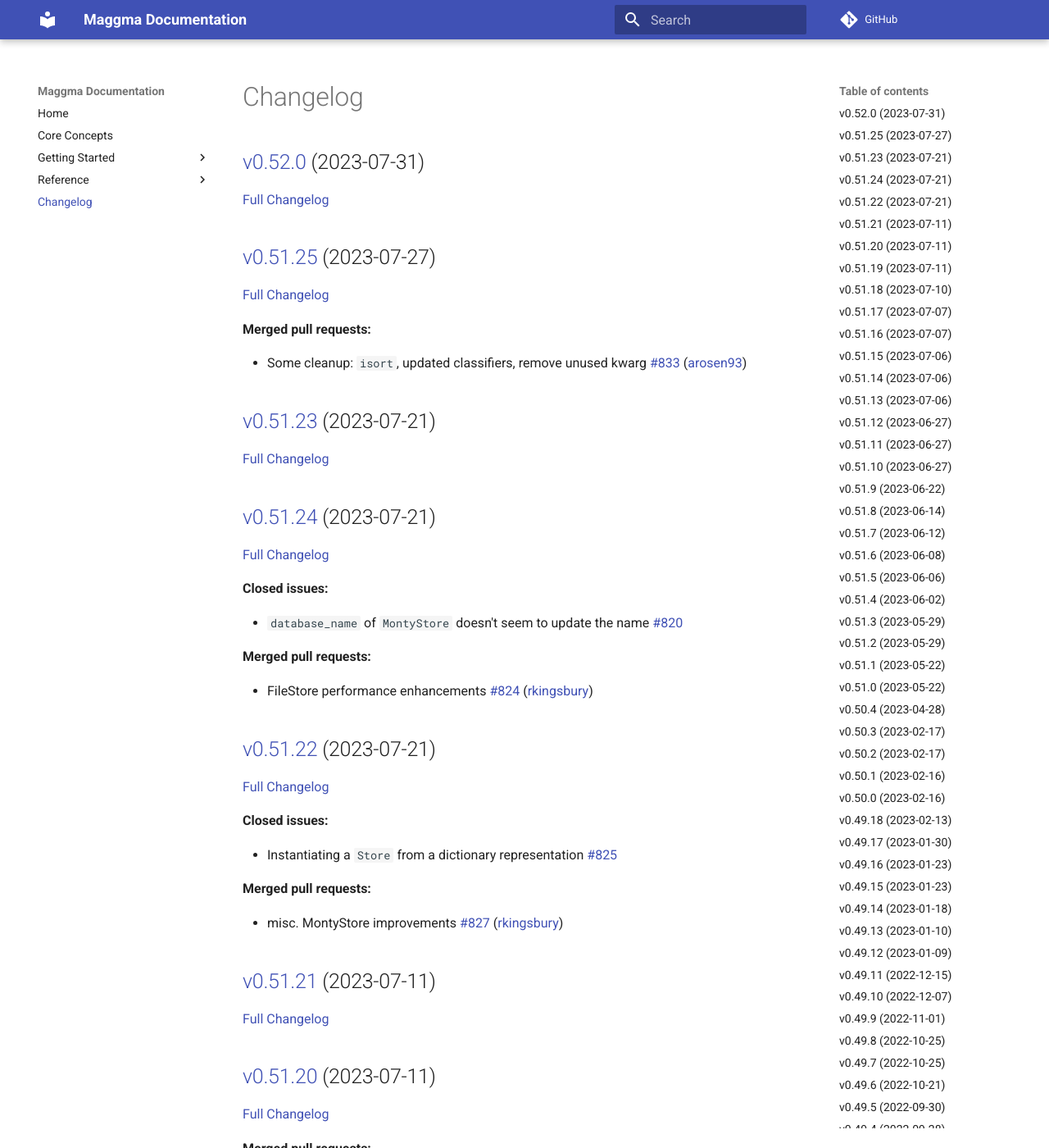
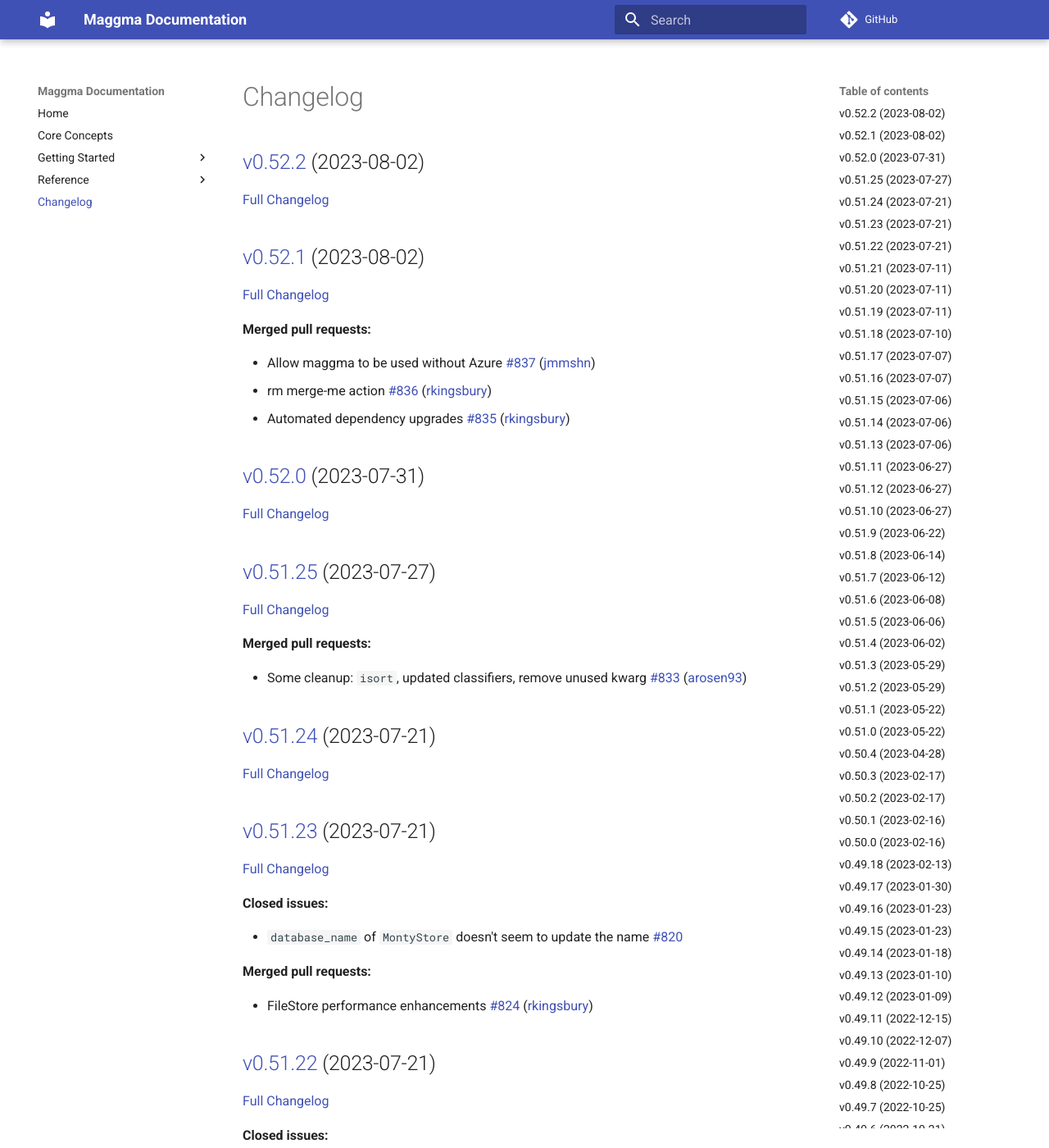
Before and after one commit to materialsproject/maggma, an MkDocs documentation site: the page built from docs/CHANGELOG.md, in a window 1280 px wide and 1400 px high. Shown: the whole window at 82% size. Built offline with MkDocs 1.6.1 and Material for MkDocs 9.7.7, drawn with Linux system fonts in a browser that asks for light colours; comment, search, counter and statistics services are not loaded; some of the changed text lies outside the part shown.

Commit message:
Updated CHANGELOG.md

```diff
--- a/docs/CHANGELOG.md
+++ b/docs/CHANGELOG.md
@@ -1,4 +1,18 @@
 # Changelog
+
+## [v0.52.2](https://github.com/materialsproject/maggma/tree/v0.52.2) (2023-08-02)
+
+[Full Changelog](https://github.com/materialsproject/maggma/compare/v0.52.1...v0.52.2)
+
+## [v0.52.1](https://github.com/materialsproject/maggma/tree/v0.52.1) (2023-08-02)
+
+[Full Changelog](https://github.com/materialsproject/maggma/compare/v0.52.0...v0.52.1)
+
+**Merged pull requests:**
+
+- Allow maggma to be used without Azure [\#837](https://github.com/materialsproject/maggma/pull/837) ([jmmshn](https://github.com/jmmshn))
+- rm merge-me action [\#836](https://github.com/materialsproject/maggma/pull/836) ([rkingsbury](https://github.com/rkingsbury))
+- Automated dependency upgrades [\#835](https://github.com/materialsproject/maggma/pull/835) ([rkingsbury](https://github.com/rkingsbury))
 
 ## [v0.52.0](https://github.com/materialsproject/maggma/tree/v0.52.0) (2023-07-31)
 
@@ -6,19 +20,19 @@
 
 ## [v0.51.25](https://github.com/materialsproject/maggma/tree/v0.51.25) (2023-07-27)
 
-[Full Changelog](https://github.com/materialsproject/maggma/compare/v0.51.23...v0.51.25)
+[Full Changelog](https://github.com/materialsproject/maggma/compare/v0.51.24...v0.51.25)
 
 **Merged pull requests:**
 
 - Some cleanup: `isort`, updated classifiers, remove unused kwarg [\#833](https://github.com/materialsproject/maggma/pull/833) ([arosen93](https://github.com/arosen93))
 
+## [v0.51.24](https://github.com/materialsproject/maggma/tree/v0.51.24) (2023-07-21)
+
+[Full Changelog](https://github.com/materialsproject/maggma/compare/v0.51.23...v0.51.24)
+
 ## [v0.51.23](https://github.com/materialsproject/maggma/tree/v0.51.23) (2023-07-21)
 
-[Full Changelog](https://github.com/materialsproject/maggma/compare/v0.51.24...v0.51.23)
-
-## [v0.51.24](https://github.com/materialsproject/maggma/tree/v0.51.24) (2023-07-21)
-
-[Full Changelog](https://github.com/materialsproject/maggma/compare/v0.51.22...v0.51.24)
+[Full Changelog](https://github.com/materialsproject/maggma/compare/v0.51.22...v0.51.23)
 
 **Closed issues:**
 
@@ -102,19 +116,19 @@
 
 ## [v0.51.13](https://github.com/materialsproject/maggma/tree/v0.51.13) (2023-07-06)
 
-[Full Changelog](https://github.com/materialsproject/maggma/compare/v0.51.12...v0.51.13)
+[Full Changelog](https://github.com/materialsproject/maggma/compare/v0.51.11...v0.51.13)
 
 **Merged pull requests:**
 
 - Add explicit store close to resources [\#814](https://github.com/materialsproject/maggma/pull/814) ([munrojm](https://github.com/munrojm))
 
+## [v0.51.11](https://github.com/materialsproject/maggma/tree/v0.51.11) (2023-06-27)
+
+[Full Changelog](https://github.com/materialsproject/maggma/compare/v0.51.12...v0.51.11)
+
 ## [v0.51.12](https://github.com/materialsproject/maggma/tree/v0.51.12) (2023-06-27)
 
-[Full Changelog](https://github.com/materialsproject/maggma/compare/v0.51.11...v0.51.12)
-
-## [v0.51.11](https://github.com/materialsproject/maggma/tree/v0.51.11) (2023-06-27)
-
-[Full Changelog](https://github.com/materialsproject/maggma/compare/v0.51.10...v0.51.11)
+[Full Changelog](https://github.com/materialsproject/maggma/compare/v0.51.10...v0.51.12)
 
 ## [v0.51.10](https://github.com/materialsproject/maggma/tree/v0.51.10) (2023-06-27)
 
@@ -550,11 +564,15 @@
 
 ## [v0.44.1](https://github.com/materialsproject/maggma/tree/v0.44.1) (2022-03-08)
 
-[Full Changelog](https://github.com/materialsproject/maggma/compare/v0.44.0...v0.44.1)
+[Full Changelog](https://github.com/materialsproject/maggma/compare/v0.42.0...v0.44.1)
 
 **Merged pull requests:**
 
 - added localhost test for MongoURIStore [\#595](https://github.com/materialsproject/maggma/pull/595) ([jmmshn](https://github.com/jmmshn))
+
+## [v0.42.0](https://github.com/materialsproject/maggma/tree/v0.42.0) (2022-03-07)
+
+[Full Changelog](https://github.com/materialsproject/maggma/compare/v0.44.0...v0.42.0)
 
 ## [v0.44.0](https://github.com/materialsproject/maggma/tree/v0.44.0) (2022-03-07)
 
@@ -562,11 +580,7 @@
 
 ## [v0.43.0](https://github.com/materialsproject/maggma/tree/v0.43.0) (2022-03-07)
 
-[Full Changelog](https://github.com/materialsproject/maggma/compare/v0.42.0...v0.43.0)
-
-## [v0.42.0](https://github.com/materialsproject/maggma/tree/v0.42.0) (2022-03-07)
-
-[Full Changelog](https://github.com/materialsproject/maggma/compare/v0.41.1...v0.42.0)
+[Full Changelog](https://github.com/materialsproject/maggma/compare/v0.41.1...v0.43.0)
 
 **Merged pull requests:**
 
```
